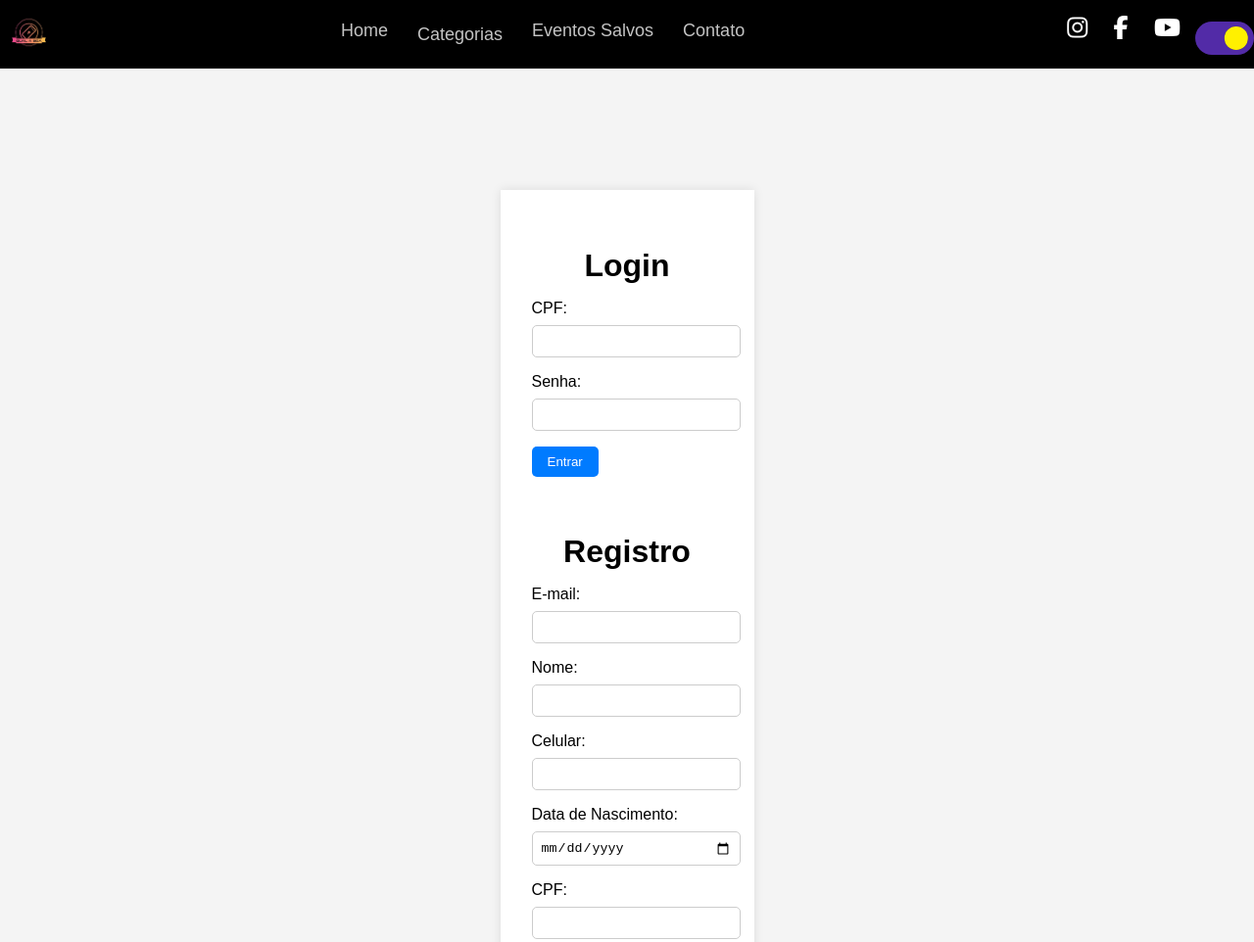
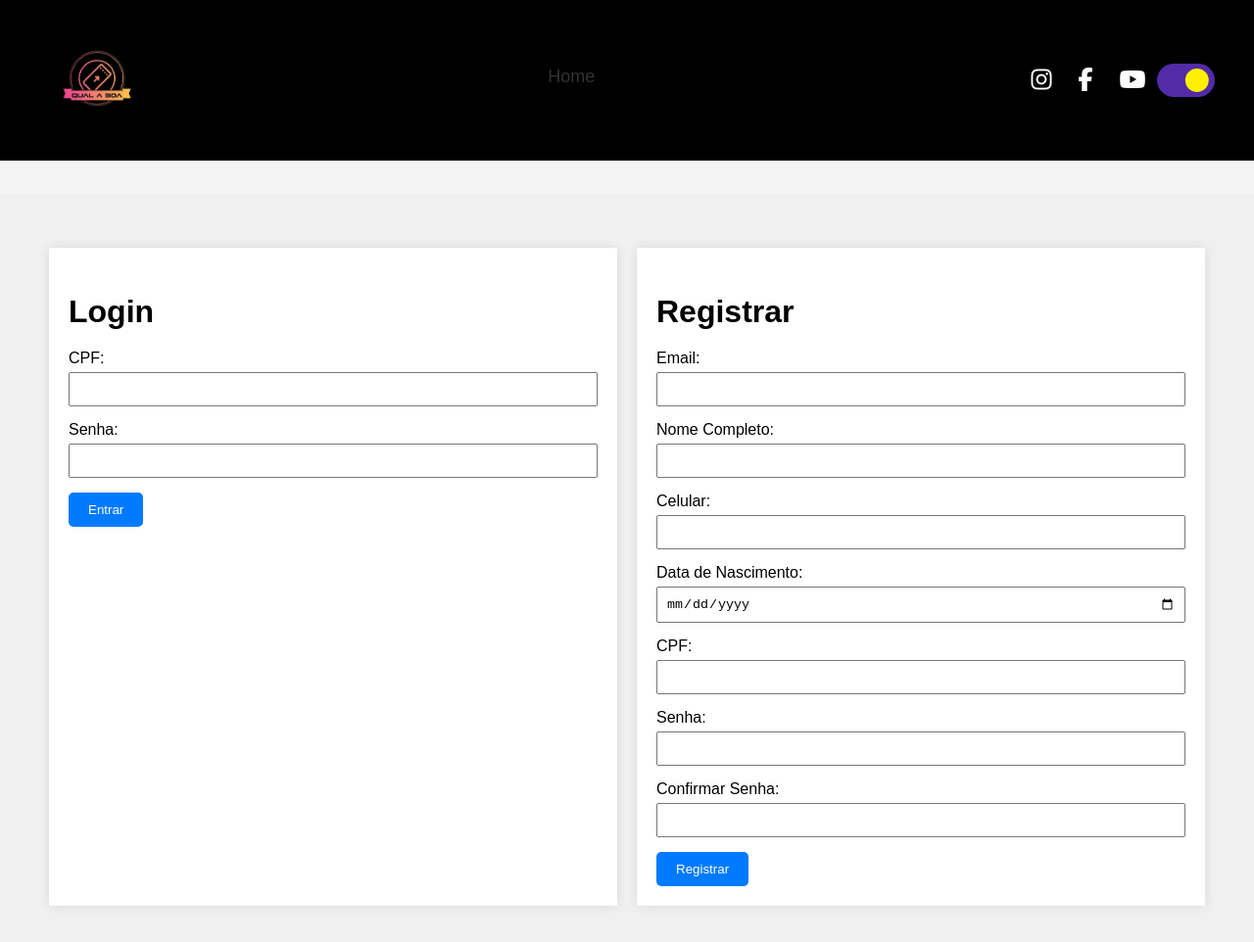
Before and after one commit to paulosergioneto/projeto-qualaboa-main, a plain HTML site: page form.html in a window 1280 px wide. Shown: the top 962 px of the page at 98% size. Drawn offline with nearby package versions, Linux system fonts and the light colour scheme.

Commit message:
projeto final

```diff
--- a/css/form.css
+++ b/css/form.css
@@ -1,43 +1,179 @@
-/* Estilização do formulário */
-.form-section {
+/* Geral */
+body {
+    font-family: Arial, sans-serif;
+    margin: 0;
+    padding: 0;
+}
+
+.container {
+    width: 100%;
+    max-width: 1200px;
+    margin: 0 auto;
+    padding: 15px;
+}
+
+/* Header */
+header {
+    background: black;
+    padding: 15px 0;
+}
+
+header .logo img {
+    height: auto;
+    max-height: 100px; /* Ajuste a altura máxima conforme necessário */
+    width: auto;
+}
+
+header .menu {
     display: flex;
     justify-content: center;
-    align-items: center;
-    min-height: 80vh;
+}
+
+header .menu nav a {
+    margin: 0 10px;
+    text-decoration: none;
+    color: #333;
+}
+
+header .social {
+    display: flex;
+    justify-content: flex-end;
+}
+
+header .social button {
+    background: none;
+    border: none;
+    margin-left: 10px;
+    cursor: pointer;
+}
+
+/* Formulário */
+.form-section {
+    background: #f0f0f0;
+    padding: 30px 0;
 }
 
 .form-container {
     display: flex;
-    flex-direction: column;
-    align-items: center;
-    background: #fff;
-    padding: 2rem;
-    box-shadow: 0 0 10px rgba(0, 0, 0, 0.1);
+    flex-wrap: wrap;
+    justify-content: space-between;
 }
 
 .form-box {
-    width: 100%;
-    max-width: 400px;
-    margin-bottom: 2rem;
+    background: #fff;
+    padding: 20px;
+    box-shadow: 0 0 10px rgba(0,0,0,0.1);
+    flex: 1;
+    margin: 10px;
+    min-width: 280px;
 }
 
 .form-box h2 {
-    margin-bottom: 1rem;
-    text-align: center;
+    margin-bottom: 20px;
 }
 
 .form-group {
-    margin-bottom: 1rem;
+    margin-bottom: 15px;
 }
 
 .form-group label {
     display: block;
-    margin-bottom: 0.5rem;
+    margin-bottom: 5px;
 }
 
 .form-group input {
     width: 100%;
-    padding: 0.5rem;
-    border: 1px solid #ccc;
-    border-radius: 5px;
+    padding: 8px;
+    box-sizing: border-box;
 }
+
+.btn {
+    display: inline-block;
+    padding: 10px 20px;
+    background: #007bff;
+    color: #fff;
+    border: none;
+    cursor: pointer;
+    text-align: center;
+}
+
+.btn-primary {
+    background-color: #007bff;
+}
+
+/* Footer */
+footer {
+    background: #333;
+    color: #fff;
+    text-align: center;
+    padding: 20px 0;
+}
+
+/* Modo escuro */
+body.dark-mode {
+    background-color: #121212;
+    color: #ffffff;
+}
+
+body.dark-mode header {
+    background-color: #1f1f1f;
+}
+
+body.dark-mode .form-section {
+    background-color: #1f1f1f;
+}
+
+body.dark-mode .form-box {
+    background-color: #2c2c2c;
+    color: #ffffff;
+}
+
+body.dark-mode .form-group label {
+    color: #cccccc;
+}
+
+body.dark-mode .form-group input {
+    background-color: #3a3a3a;
+    color: #ffffff;
+    border: 1px solid #444444;
+}
+
+body.dark-mode .form-group input::placeholder {
+    color: #888888;
+}
+
+body.dark-mode .btn-primary {
+    background-color: #007bff;
+    color: #ffffff;
+}
+
+body.dark-mode footer {
+    background-color: #1f1f1f;
+}
+
+@media (max-width: 768px) {
+    header .menu, header .social {
+        display: block;
+        text-align: center;
+    }
+
+    .form-container {
+        flex-direction: column;
+        align-items: center;
+    }
+
+    .form-box {
+        margin: 10px 0;
+    }
+}
+
+@media (max-width: 480px) {
+    header .logo img {
+        width: 120px;
+    }
+
+    header .menu nav a {
+        display: block;
+        margin: 5px 0;
+    }
+}
--- a/form.html
+++ b/form.html
@@ -87,6 +87,8 @@
                 alert("Por favor, insira um CPF válido.");
                 return false;
             }
+            // Redirecionar para a página principal após login bem-sucedido
+            window.location.href = 'index.html';
             return true;
         }
 
@@ -125,15 +127,21 @@
                 alert("As senhas não coincidem.");
                 return false;
             }
+
+            // Redirecionar para a página principal após registro bem-sucedido
+            alert('Registro realizado com sucesso!');
+            window.location.href = 'index.html';
+            return true;
+        }
+
+        document.addEventListener('DOMContentLoaded', function() {
             document.querySelector('.form-registro').addEventListener('submit', function(event) {
                 event.preventDefault(); // Impede o envio do formulário
                 if (validarFormularioRegistro()) {
-             alert('Registro realizado com sucesso!');
-             // Aqui você pode adicionar o código para lidar com os dados do formulário, como enviá-los via AJAX.
+                    // Lidar com os dados do formulário
                 }
             });
-
-        }
+        });
     </script>
 </head>
 <body>
@@ -148,17 +156,6 @@
             <div class="menu">
                 <nav>
                     <a href="index.html">Home</a>
-                    <div class="dropdown">
-                        <a href="#" class="dropbtn">Categorias</a>
-                        <div class="dropdown-content">
-                            <a href="#">Shows</a>
-                            <a href="#">Cinema</a>
-                            <a href="#">Teatro</a>
-                            <a href="#">Museu</a>
-                        </div>
-                    </div>
-                    <a href="#eventos-salvos">Eventos Salvos</a>
-                    <a href="#contato">Contato</a>
                 </nav>
             </div>
             <div class="social">
@@ -186,62 +183,58 @@
       </script>
 
 
-    <section id="formulario" class="form-section">
-        <div class="container">
-            <div class="form-container">
+      <section class="form-section">
+        <div class="container form-container">
             <div class="form-box">
                 <h2>Login</h2>
-                    <form onsubmit="return validarFormularioLogin()" class="form-login" method="get">
+                <form class="form-login" onsubmit="return validarFormularioLogin()">
                     <div class="form-group">
                         <label for="cpfLogin">CPF:</label>
-                            <input type="text" id="cpfLogin" name="cpf" class="form-control" required oninput="formatCPF(this)" maxlength="14">
+                        <input type="text" id="cpfLogin" oninput="formatCPF(this)" required>
                     </div>
                     <div class="form-group">
                         <label for="senha">Senha:</label>
-                            <input type="password" id="senha" name="senha" class="form-control" required>
+                        <input type="password" id="senha" required>
                     </div>
                     <button type="submit" class="btn btn-primary">Entrar</button>
                 </form>
             </div>
-
             <div class="form-box">
-                    <h2>Registro</h2>
-                    <form onsubmit="return validarFormularioRegistro()" class="form-registro" method="get">
+                <h2>Registrar</h2>
+                <form class="form-registro" onsubmit="return validarFormularioRegistro()">
                     <div class="form-group">
-                            <label for="email">E-mail:</label>
-                            <input type="email" id="email" name="email" class="form-control" required>
+                        <label for="email">Email:</label>
+                        <input type="email" id="email" required>
                     </div>
                     <div class="form-group">
-                            <label for="nome">Nome:</label>
-                            <input type="text" id="nome" name="nome" class="form-control" required>
+                        <label for="nome">Nome Completo:</label>
+                        <input type="text" id="nome" required>
                     </div>
                     <div class="form-group">
                         <label for="celular">Celular:</label>
-                            <input type="text" id="celular" name="celular" class="form-control" required oninput="formatCelular(this)" maxlength="15">
+                        <input type="text" id="celular" oninput="formatCelular(this)" required>
                     </div>
                     <div class="form-group">
                         <label for="dataNascimento">Data de Nascimento:</label>
-                            <input type="date" id="dataNascimento" name="dataNascimento" class="form-control" required>
+                        <input type="date" id="dataNascimento" required>
                     </div>
                     <div class="form-group">
                         <label for="cpf">CPF:</label>
-                            <input type="text" id="cpf" name="cpf" class="form-control" required oninput="formatCPF(this)" maxlength="14">
+                        <input type="text" id="cpf" oninput="formatCPF(this)" required>
                     </div>
                     <div class="form-group">
                         <label for="senhaRegistro">Senha:</label>
-                            <input type="password" id="senhaRegistro" name="senhaRegistro" class="form-control" required>
+                        <input type="password" id="senhaRegistro" required>
                     </div>
                     <div class="form-group">
                         <label for="confirmarSenha">Confirmar Senha:</label>
-                            <input type="password" id="confirmarSenha" name="confirmarSenha" class="form-control" required>
+                        <input type="password" id="confirmarSenha" required>
                     </div>
-                        <button type="submit" class="btn btn-primary" href="index.html">Registrar</button>
+                    <button type="submit" class="btn btn-primary">Registrar</button>
                 </form>
             </div>
         </div>
-        </div>
     </section>
-
     <footer>
         <div class="container">
             <p>&copy; 2024 Qual a Boa? Todos os direitos reservados.</p>
```
Also changed, not shown: index.html (+0 -2 lines). Lines whose indentation alone changed are shown as unchanged.
